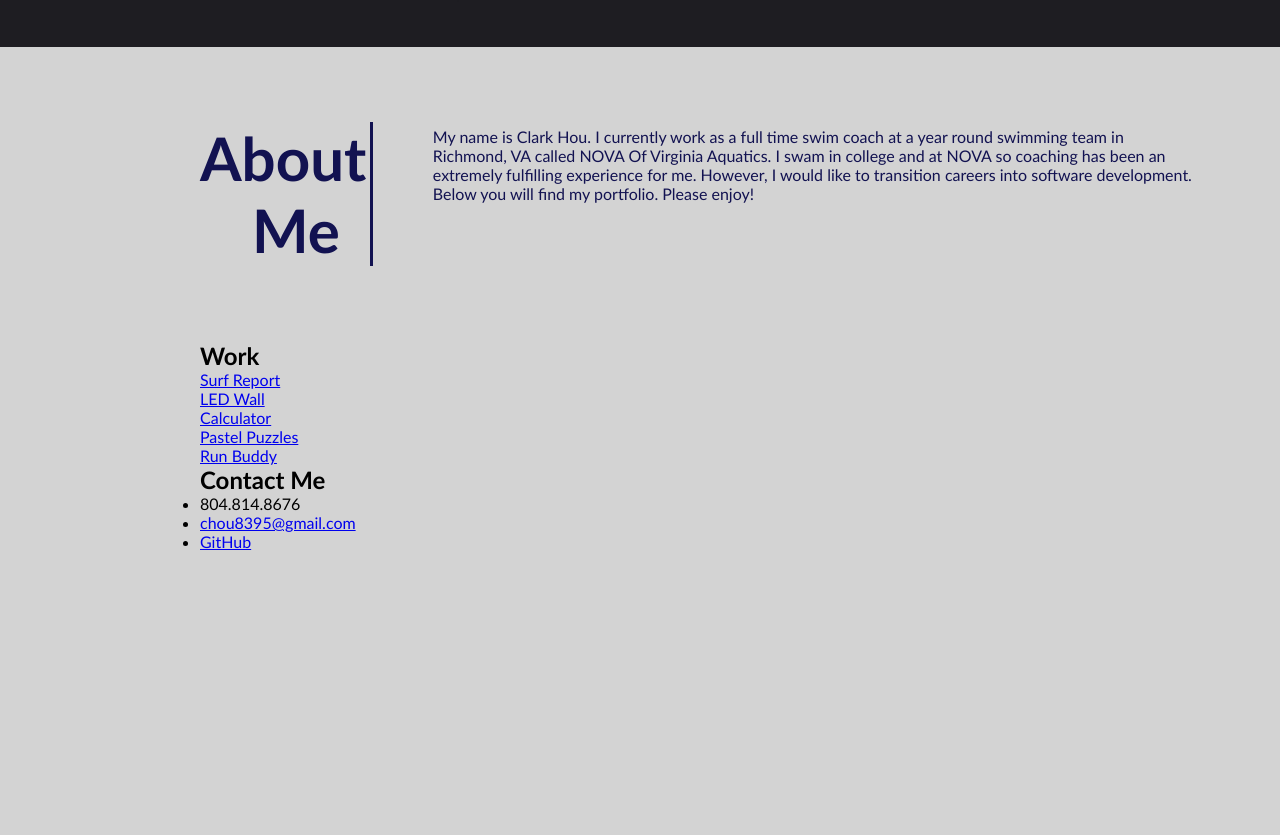
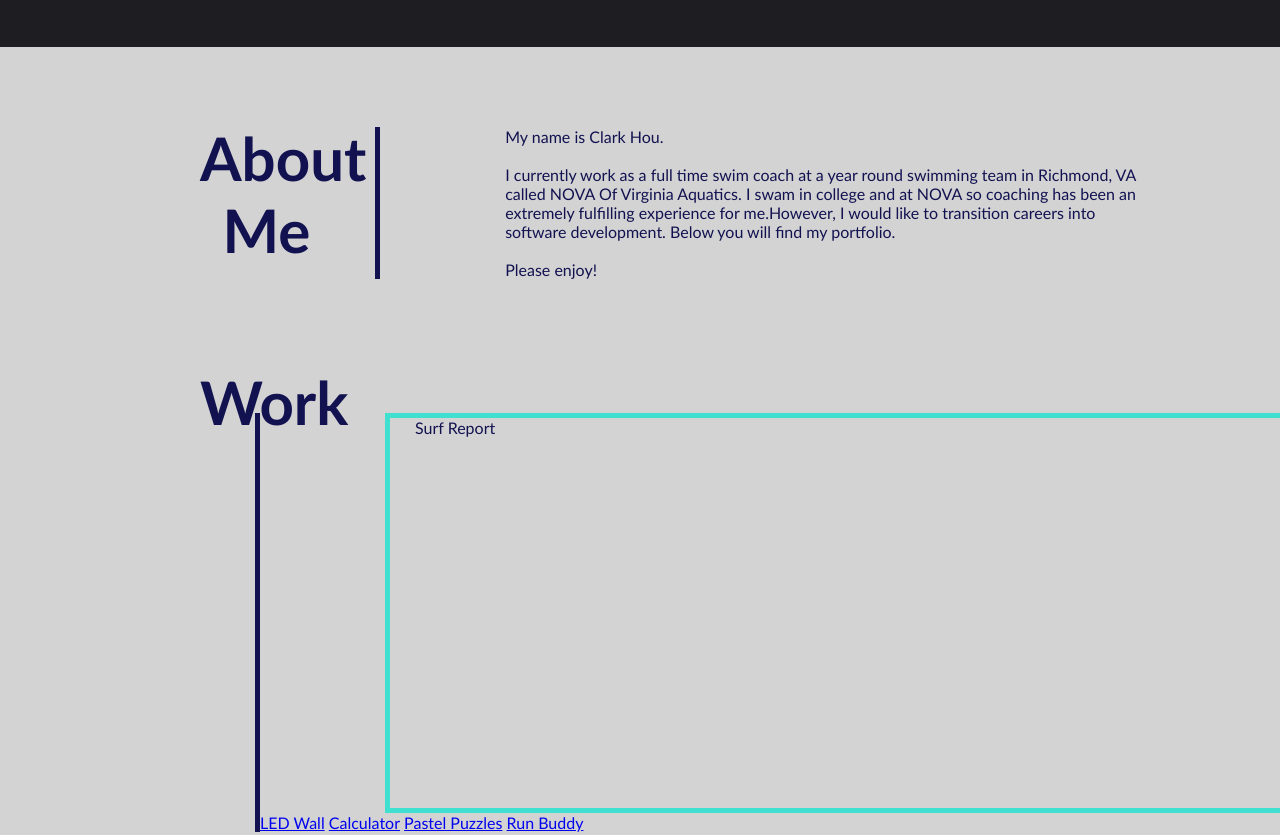
Before and after one commit to chou8395-XOMYwl/Professional-Portfolio, a plain HTML site: page index.html in a window 1280 px wide. Shown: the part 333-1168 px from the top of the page. Before the commit the page ends 884 px from the top, so only its background shows below. Drawn offline with Linux system fonts and the light colour scheme.

Commit message:
changes to css

```diff
--- a/assets/style.css
+++ b/assets/style.css
@@ -77,12 +77,10 @@ header {
 
     .About-Me h2 {
         display: inline-block;
-    width: 15%;
+        width: 10%;
         font-size: 60px;
-    border-right: solid;
-    border-color: rgb(18, 18, 81);
         text-align: right;
-    padding-right: 30px;
+        padding-right: 5px;
     }
 
     .About-Me p {
@@ -92,4 +90,51 @@ header {
         position: absolute;
         top: 460px;
         margin-left: 60px;
+        border-left: solid;
+        border-color: rgb(18, 18, 81);
+        border-width: 5px;
+        padding-left: 125px;
     }
+
+.Work {
+    margin: 0px 0px 75px 0px;
+    color: rgb(18, 18, 81);
+}
+
+    .Work h2 {
+        display: inline-block;
+        width: 10%;
+        font-size: 60px;
+        text-align: right;
+        padding-right: 5px;
+        position: relative;
+        top: 25px;
+    }
+
+    .Work-Links {
+        display: inline-block;
+        border-left: solid;
+        border-color: rgb(18, 18, 81);
+        border-width: 5px;
+        margin-left: 55px;
+    }
+
+    .Work div {
+        display: inline-block;
+    }
+
+    .Surf-Report {
+        display: inline-block;
+        width: 1000px;
+        height: 400px;
+        padding-left: 25px;
+        margin-left: 125px;
+        border: solid;
+        border-width: 5px;
+        border-color: turquoise;
+    }
+
+    .Surf-Report a {
+        text-decoration: none;
+        color: rgb(18, 18, 81);
+    }
--- a/index.html
+++ b/index.html
@@ -32,10 +32,11 @@
         <main class="content">
             <section id="About-Me" class="About-Me">
                 <h2>About Me</h2>
-                    <p>My name is Clark Hou. I currently work as a full time swim coach at a year round swimming team in Richmond, VA called NOVA Of Virginia Aquatics. I swam in college and at NOVA so coaching has been an extremely fulfilling experience for me. However, I would like to transition careers into software development. Below you will find my portfolio. Please enjoy!</p>
+                    <p>My name is Clark Hou.<br></br> I currently work as a full time swim coach at a year round swimming team in Richmond, VA called NOVA Of Virginia Aquatics. I swam in college and at NOVA so coaching has been an extremely fulfilling experience for me.However, I would like to transition careers into software development. Below you will find my portfolio.<br></br>Please enjoy!</p>
             </section>
             <section id="Work" class="Work">
                 <h2>Work</h2>
+                <section class="Work-Links">
                     <div class="Surf-Report">
                         <a href="#">Surf Report</a>
                     </div>
@@ -51,6 +52,7 @@
                     <div class="Run-Buddy">
                         <a href="#">Run Buddy</a>
                     </div>
+                </section>
             </section>
             <section id="Contact-Me" class="Contact-Me">
                 <h2>Contact Me</h2>
```
Lines whose indentation alone changed are shown as unchanged.
